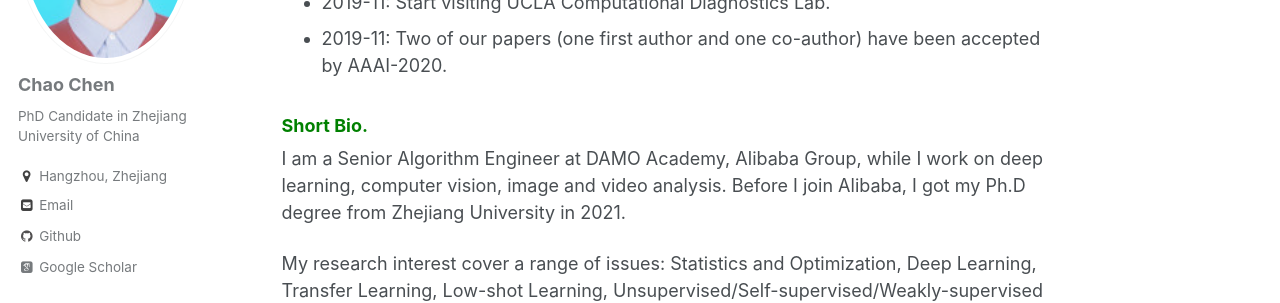
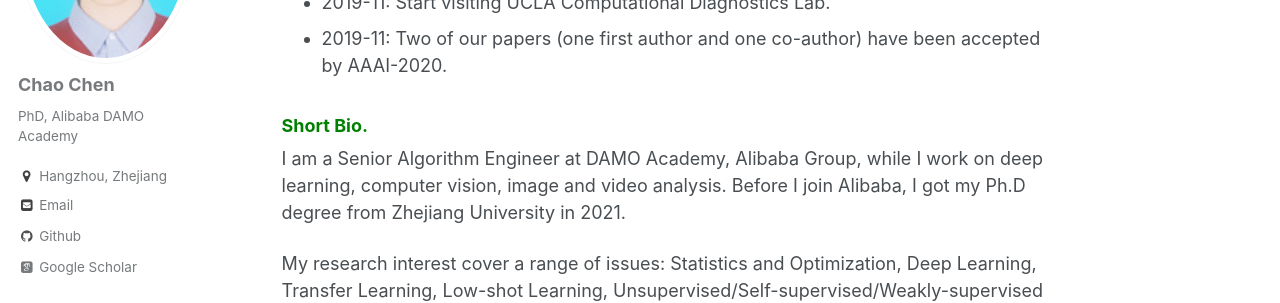
Before and after one commit to chenchao666/chenchao666.github.io, a Jekyll site: the page built from _pages/about.md, in a window 1280 px wide. Shown: the part 283-586 px from the top of the page. Built offline with Jekyll 4.4.1, drawn with Linux system fonts in a browser that asks for light colours; some web fonts are replaced.

Commit message:
Update _config.yml

```diff
--- a/_config.yml
+++ b/_config.yml
@@ -10,7 +10,7 @@ locale                   : "en-US"
 title                    : "Chao Chen's Homepage"
 title_separator          : "-"
 name                     : &name "Chao Chen"
-description              : &description "PhD Candidate in Zhejiang University of China"
+description              : &description "PhD, Alibaba DAMO Academy"
 url                      : https://chenchao666.github.io # the base hostname & protocol for your site e.g. "https://mmistakes.github.io"
 baseurl                  : "" # the subpath of your site, e.g. "/blog"
 repository               : "chenchao666/chenchao666.github.io"
@@ -81,7 +81,7 @@ analytics:
 author:
   name             : "Chao Chen"
   avatar           : "profile.png"
-  bio              : "PhD Candidate in Zhejiang University of China"
+  bio              : "PhD, Alibaba DAMO Academy"
   location         : "Hangzhou, Zhejiang"
   employer         :
   googlescholar    : "https://scholar.google.com.hk/citations?user=_xDUAtQAAAAJ&hl=zh-CN"
```
